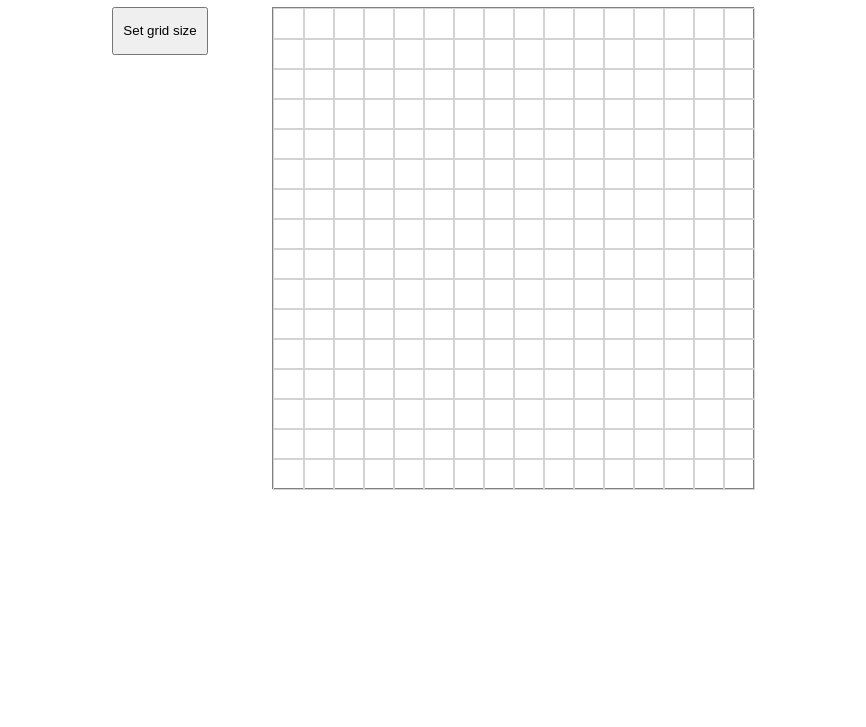
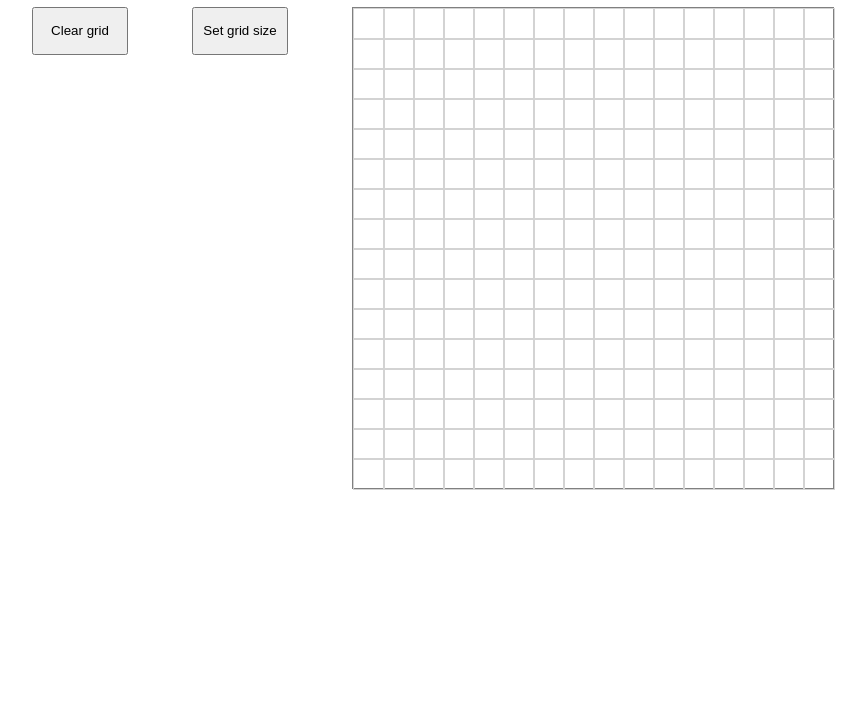
Before and after one commit to aricvs/etch-a-sketch, a plain HTML site: page index.html in a window 1280 px wide. Shown: the part 73-800 px from the top of the page, without its empty margins (207-1073 px from the left). Drawn offline with Linux system fonts and the light colour scheme.

Commit message:
Add clear grid button in html

```diff
--- a/index.html
+++ b/index.html
@@ -10,6 +10,7 @@
   <body>
     <h1 class="main-header">Etch-a-Sketch</h1>
     <div class="main-container">
+      <button class="button">Clear grid</button>
       <button class="grid-size-btn button">Set grid size</button>
       <div class="grid-container"></div>
     </div>
```
